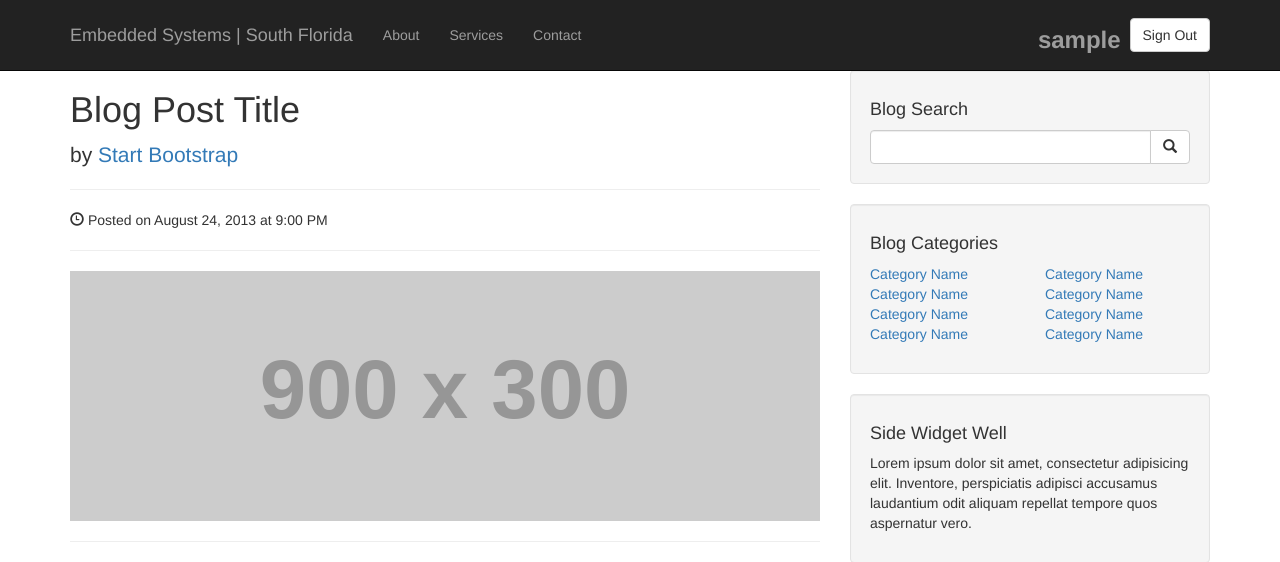
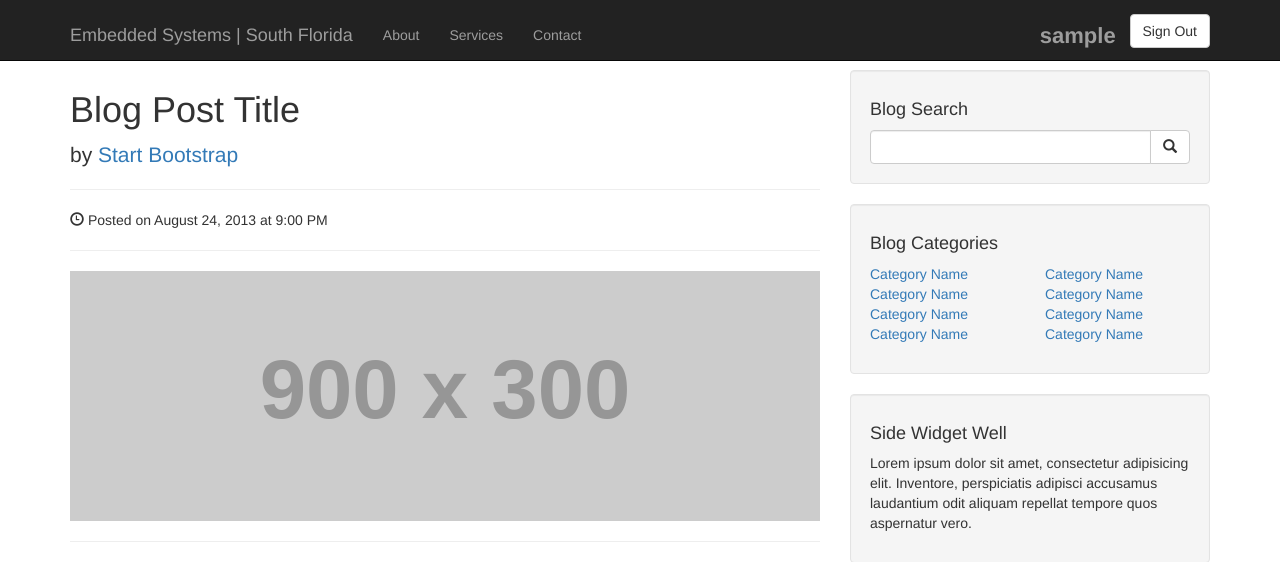
Before and after one commit to johnsonj561/Web-Based-User-Management, a PHP site: page / in a window 1280 px wide. Shown: the top 562 px of the page. Run offline with PHP 8.4, Linux system fonts and the light colour scheme; the visitor is signed in with stand-in values (Sample User, id 1); grey boxes labelled with a size stand in for pictures from a placeholder-image service; some libraries are stand-ins or nearby versions.

Commit message:
Style updates

```diff
--- a/css/blog-post.css
+++ b/css/blog-post.css
@@ -12,37 +12,50 @@ footer {
   margin: 50px 0;
 }
 
+.user-feedback{
+  font-size: 16px;
+  color: darkred;
+  font-weight: 600;
+}
 
+.blue{
+  color: blue;
+}
+/***** NAVBAR *****/
 .navbar-username{
-  font-size: 24px;
-  margin-top: 5px;
-  margin-right: 5px;
+  font-size: 22px;
+  margin-top: 0px;
+  margin-bottom: 0px;
+  margin-right: 10px;
   color: #9d9d9d;
 }
-
-.navbar-brand {
+.navbar-brand{
   float: left;
   height: 50px;
   padding: 25px 15px 15px 15px;
   font-size: 18px;
   line-height: 20px;
 }
-
+.navbar-form{
+  margin-bottom: 0px;
+  margin-top: 10px;
+}
 .navbar-nav {
   margin-top: 10px;
   padding-bottom: 0px;
 }
-
-
 .navbar-btn.btn-sm {
-    margin-top: 10px;
-    margin-bottom: 0px;
+  margin-top: 10px;
+  margin-bottom: 0px;
+}
+.avatar-img{
+  margin-right:5px;
 }
 
+/***** REGISTRATION FORM *****/
 .form-group {
-    margin-top: 10px;
+  margin-top: 10px;
 }
-
 .form-subject{
   padding-top: 20px;
   padding-bottom: 20px;
@@ -56,7 +69,3 @@ footer {
   padding-left: 10px;
   padding-bottom: 10px;
 }
-
-.avatar-div{
-  margin-top: 15px;
-}
```
